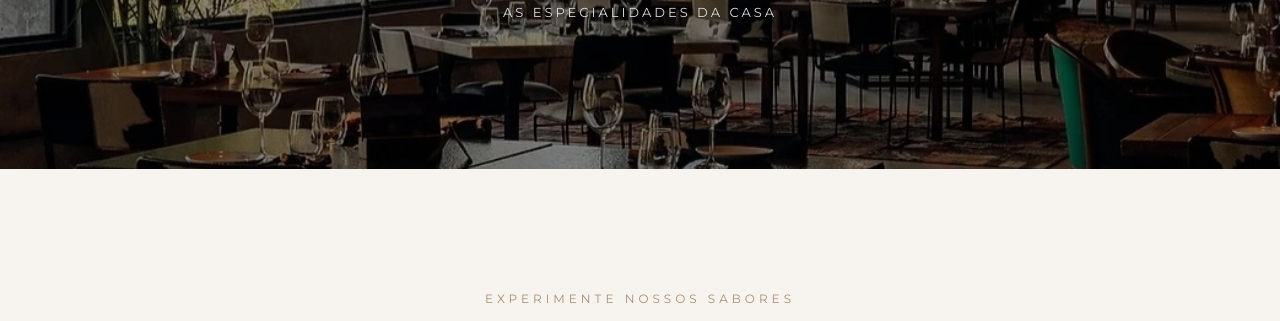
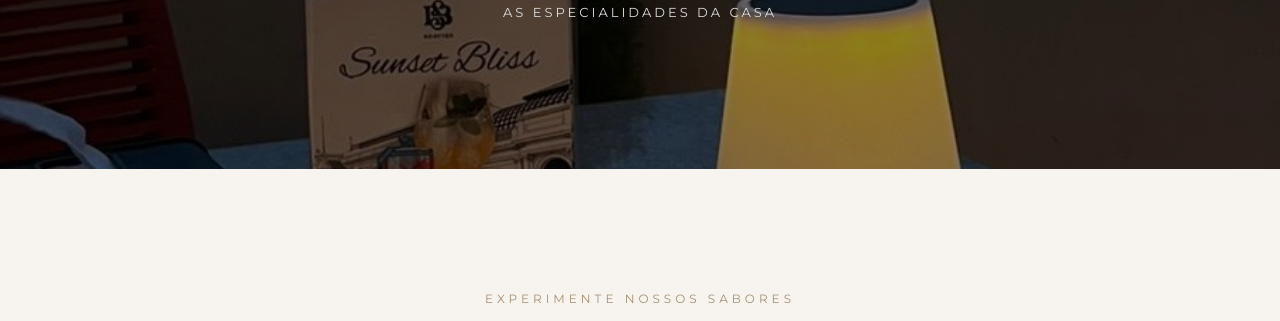
Before and after one commit to lucasgusmaodev/sbrooftop, a plain HTML site: page menu.html in a window 1280 px wide. Shown: the part 271-592 px from the top of the page. Drawn offline with nearby package versions, Linux system fonts and the light colour scheme.

Commit message:
Update menu.html

```diff
--- a/menu.html
+++ b/menu.html
@@ -33,7 +33,7 @@
 
     background:
     linear-gradient(rgba(0,0,0,0.45), rgba(0,0,0,0.45)),
-    url(006.webp);
+    url(013.jpeg);
 
     background-size:cover;
     background-position:center;
```
